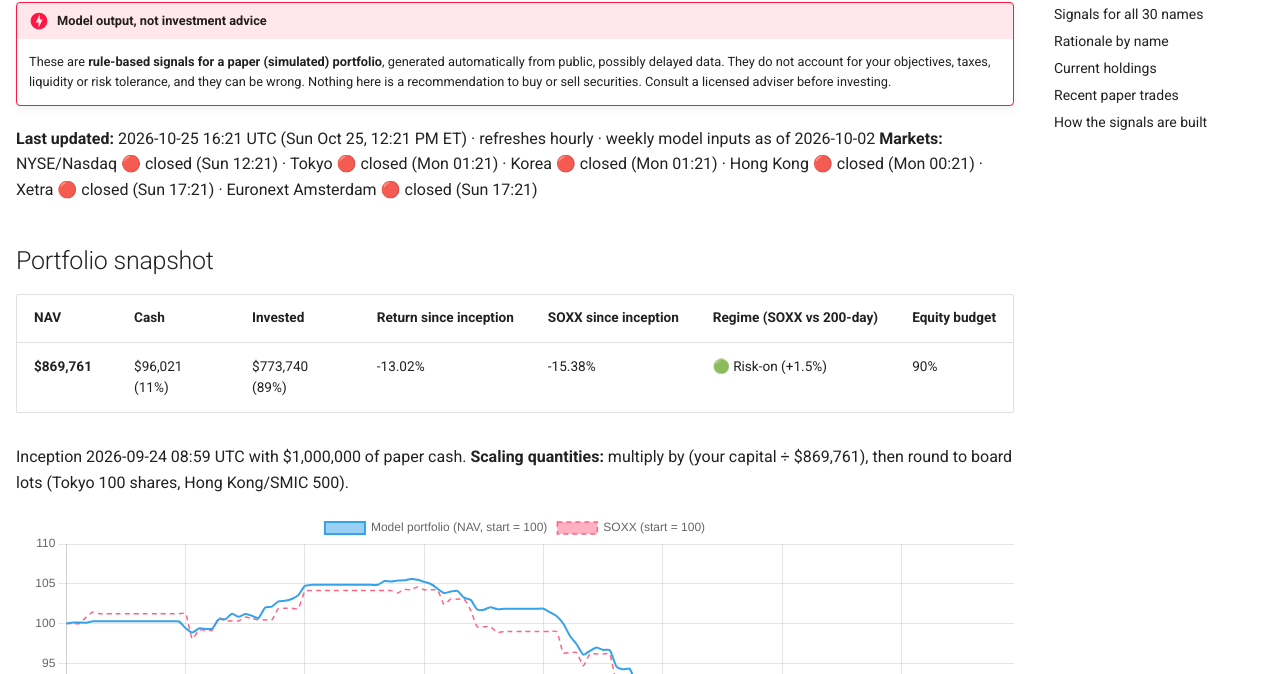
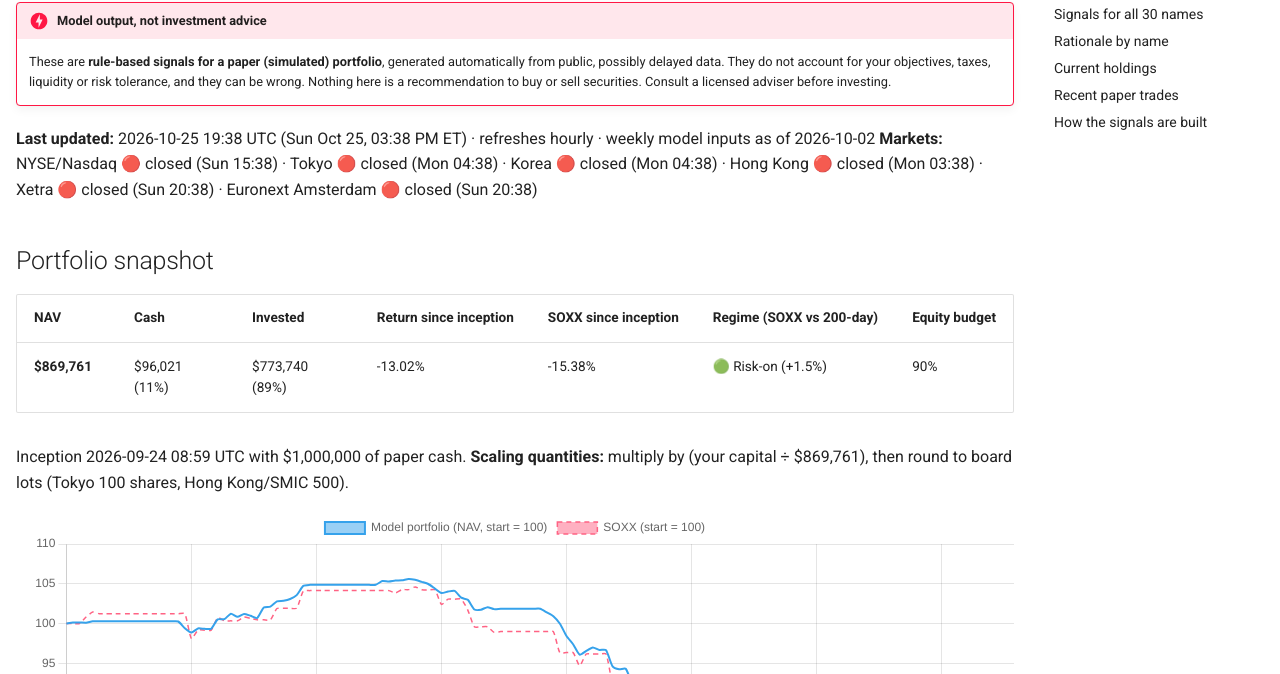
Before and after one commit to findnavish/InvestmentOpportunities, an MkDocs documentation site: the page built from docs/trade-signals/index.md, in a window 1280 px wide and 900 px high. Shown: the part 226-900 px from the top of the window. Built offline with MkDocs 1.6.1 and Material for MkDocs 9.7.7, drawn with Linux system fonts in a browser that asks for light colours; comment, search, counter and statistics services are not loaded.

Commit message:
Signals update 2026-10-25 19:38 UTC

```diff
--- a/docs/trade-signals/index.md
+++ b/docs/trade-signals/index.md
@@ -8,8 +8,8 @@ hide:
 !!! danger "Model output, not investment advice"
     These are **rule-based signals for a paper (simulated) portfolio**, generated automatically from public, possibly delayed data. They do not account for your objectives, taxes, liquidity or risk tolerance, and they can be wrong. Nothing here is a recommendation to buy or sell securities. Consult a licensed adviser before investing.
 
-**Last updated:** 2026-10-25 16:21 UTC (Sun Oct 25, 12:21 PM ET) · refreshes hourly · weekly model inputs as of 2026-10-02
-**Markets:** NYSE/Nasdaq 🔴 closed (Sun 12:21) · Tokyo 🔴 closed (Mon 01:21) · Korea 🔴 closed (Mon 01:21) · Hong Kong 🔴 closed (Mon 00:21) · Xetra 🔴 closed (Sun 17:21) · Euronext Amsterdam 🔴 closed (Sun 17:21)
+**Last updated:** 2026-10-25 19:38 UTC (Sun Oct 25, 03:38 PM ET) · refreshes hourly · weekly model inputs as of 2026-10-02
+**Markets:** NYSE/Nasdaq 🔴 closed (Sun 15:38) · Tokyo 🔴 closed (Mon 04:38) · Korea 🔴 closed (Mon 04:38) · Hong Kong 🔴 closed (Mon 03:38) · Xetra 🔴 closed (Sun 20:38) · Euronext Amsterdam 🔴 closed (Sun 20:38)
 
 ## Portfolio snapshot
 
```
Also changed, not shown: docs/trade-signals/nav.json (+1 -1 lines).
